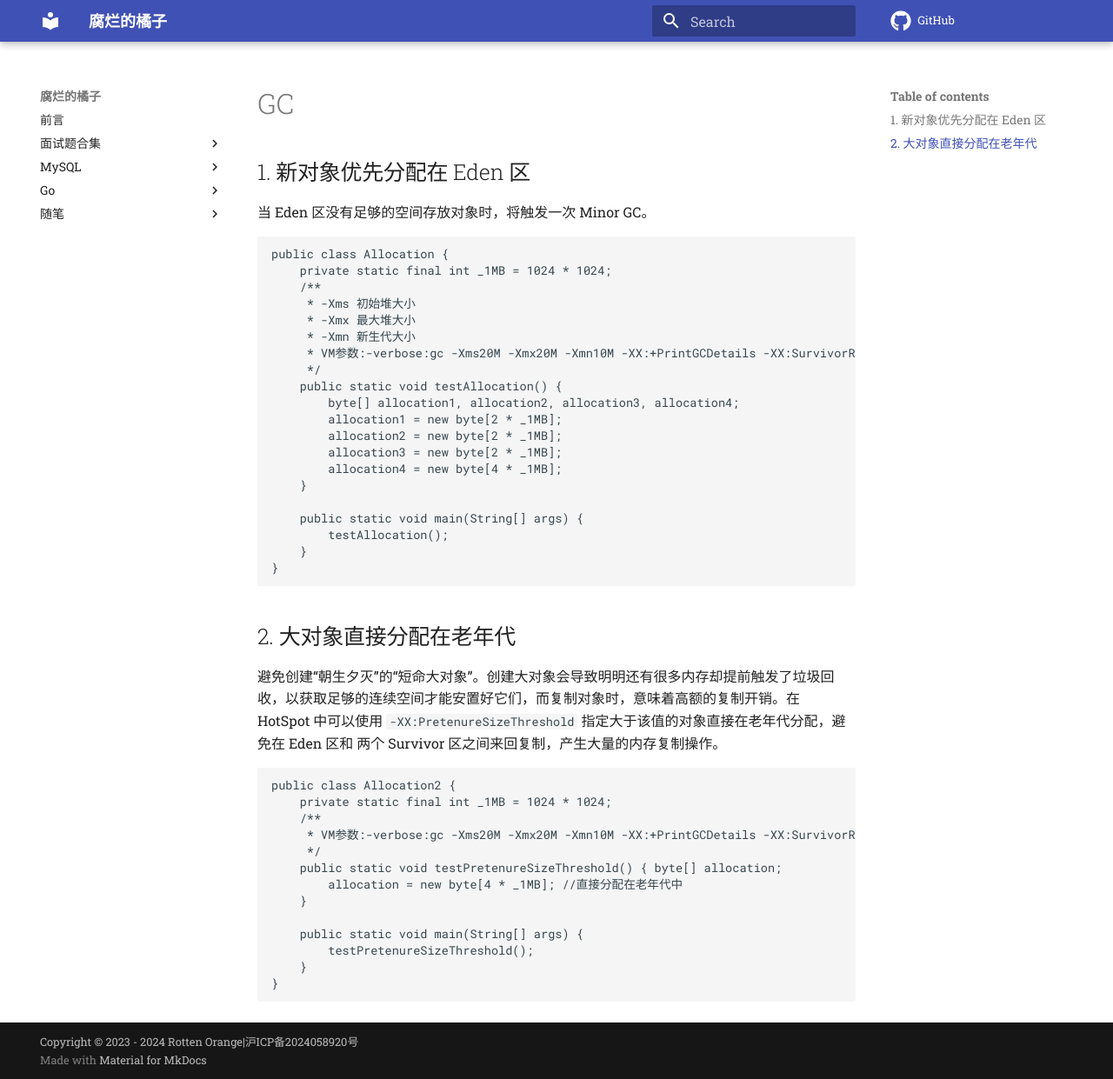
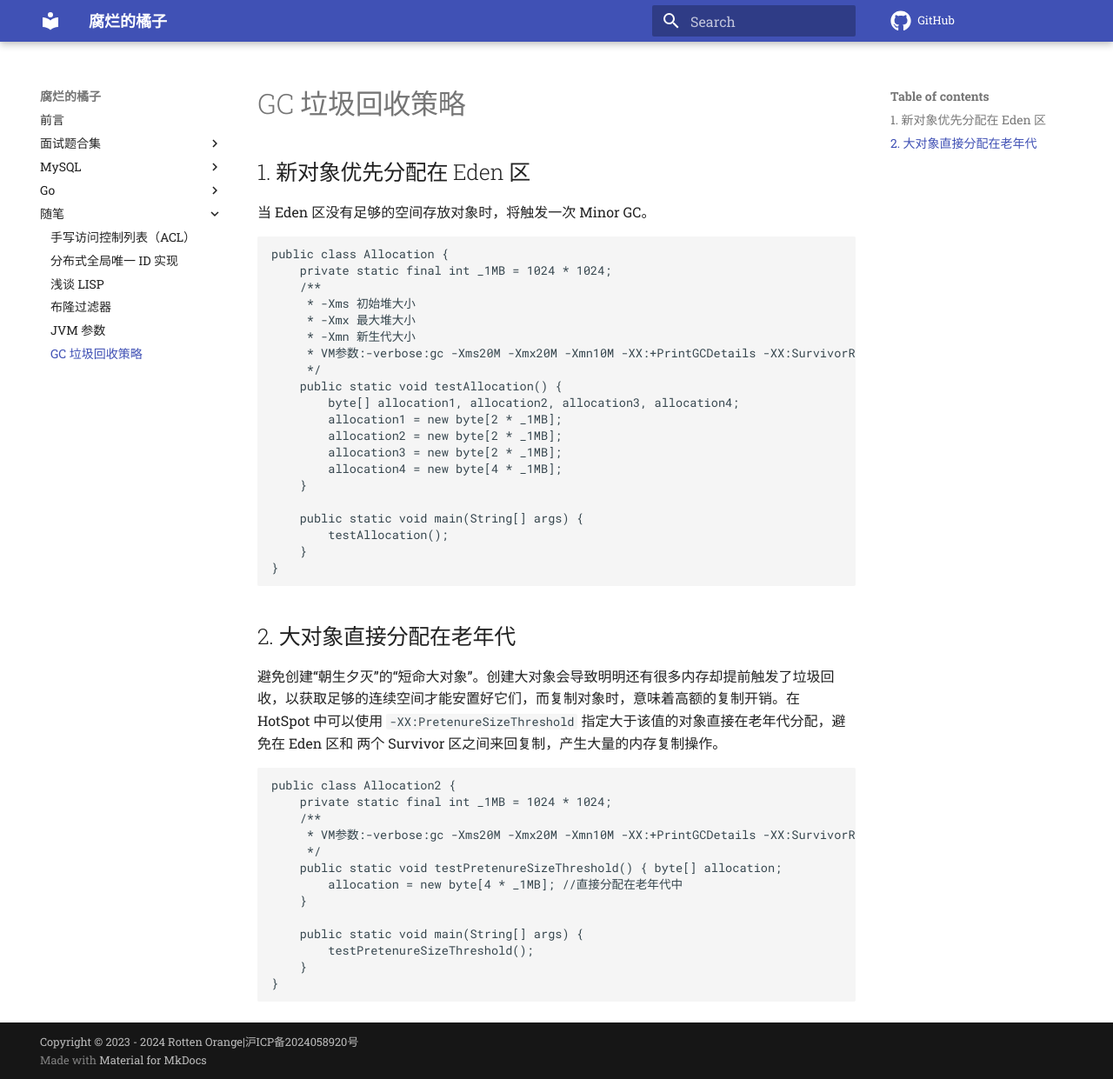
Before and after one commit to z1ming/cs-Hydra, an MkDocs documentation site: the page built from docs/文章/GC.md, in a window 1280 px wide and 1241 px high. Shown: the whole window at 87% size. Built offline with MkDocs 1.6.1 and Material for MkDocs 9.7.7, drawn with Linux system fonts in a browser that asks for light colours; comment, search, counter and statistics services are not loaded.

Commit message:
Update mkdocs.yml
Signed-off-by: Ziming Meng <zimingm94@gmail.com>

```diff
--- a/mkdocs.yml
+++ b/mkdocs.yml
@@ -21,6 +21,7 @@
     - 浅谈 LISP: 文章/LISP.md
     - 布隆过滤器: 文章/BloomFilter.md
     - JVM 参数: 文章/JVM-params.md
+    - GC 垃圾回收策略: 文章/GC.md
 repo_url: https://github.com/z1ming/z1ming.github.io
 theme:
   name: material
```
